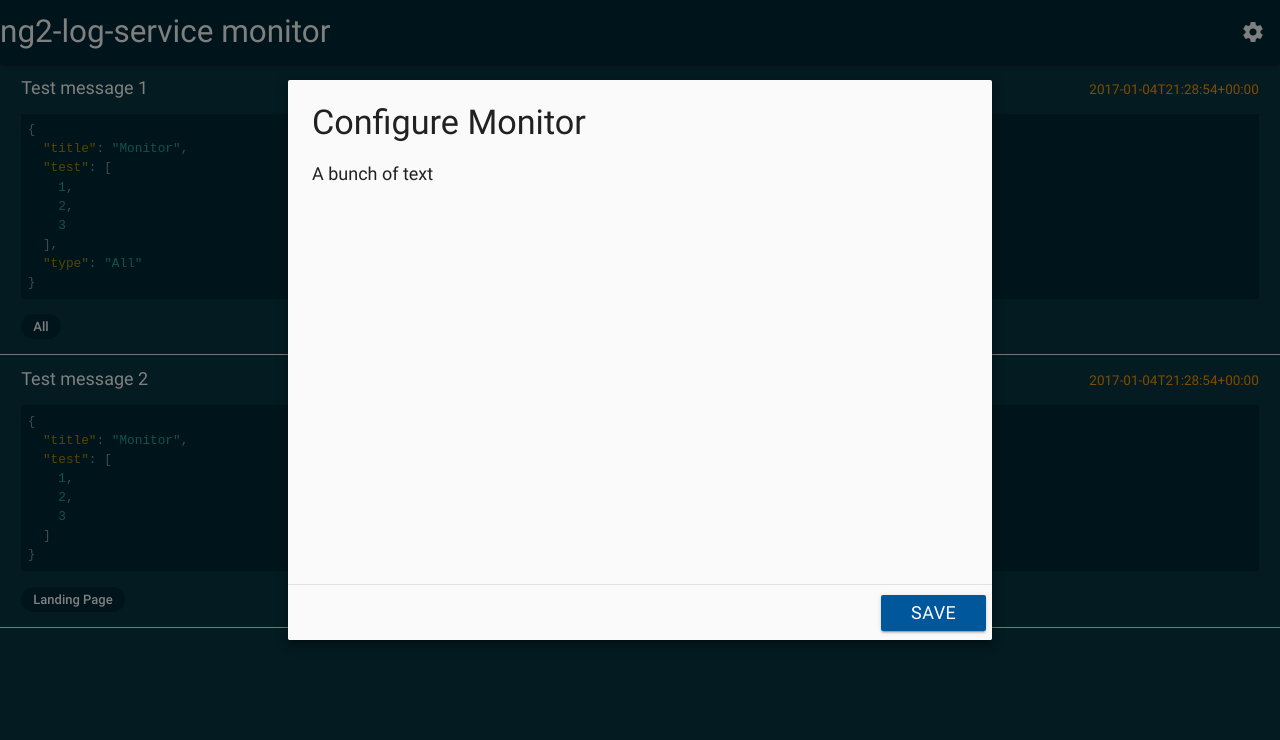
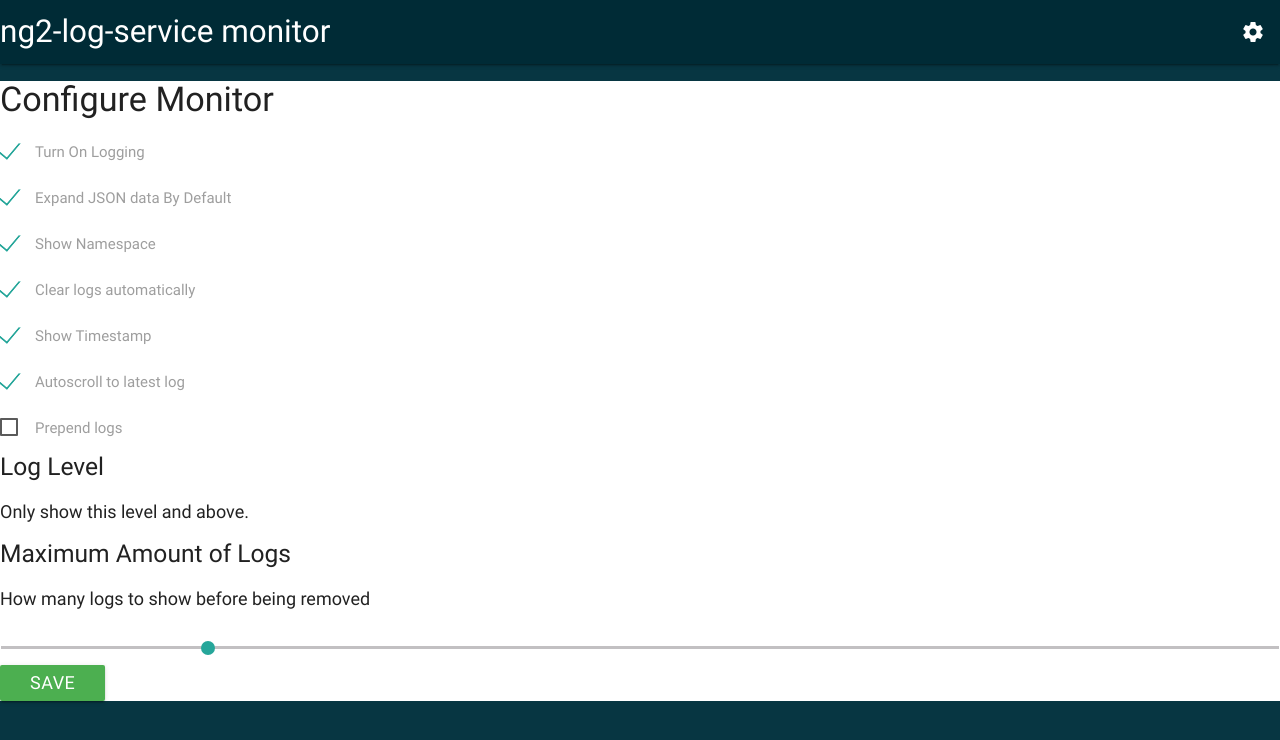
Before and after one commit to unisoftapps/ng2-log-service-extension, a browser extension: page devtools/log-viewer/log-viewer.html in a window 1280 px wide. Both pictures are taken after a click on the link "settings". Drawn offline with nearby package versions, Linux system fonts and the light colour scheme.

Commit message:
Updates to styling

```diff
--- a/devtools/log-viewer/log-viewer.html
+++ b/devtools/log-viewer/log-viewer.html
@@ -28,7 +28,7 @@
 
             <ul class="right">
               <li>
-                <a href="#modal1">
+                <a onclick="showSettings();">
                   <i class="material-icons">settings</i>
                 </a>
               </li>
@@ -38,7 +38,7 @@
         </nav>
       </div>
 
-      <div id="logs">
+      <div id="logs" v-if="showLogs">
 
         <div v-for="item in logs" class="log-item">
 
@@ -68,14 +68,58 @@
       </div>
     </div>
 
+
+
+
     <!-- Modal Structure -->
-    <div id="modal1" class="modal modal-fixed-footer ">
+    <div v-if="showSettings" id="settings" class="white">
       <div class="modal-content">
         <h4>Configure Monitor</h4>
-        <p>A bunch of text</p>
+        <form action="#">
+          <p>
+            <input checked="checked"  type="checkbox" id="enableLogging" />
+            <label for="enableLogging">Turn On Logging</label>
+          </p>
+          <p>
+            <input checked="checked"  type="checkbox" id="expandJson" />
+            <label for="expandJson">Expand JSON data By Default</label>
+          </p>
+          <p>
+            <input checked="checked" type="checkbox" id="showNamespace" />
+            <label for="showNamespace">Show Namespace</label>
+          </p>
+          <p>
+            <input checked="checked" type="checkbox" id="clearAutomatically" />
+            <label for="clearAutomatically">Clear logs automatically</label>
+          </p>
+          <p>
+            <input checked="checked" type="checkbox" id="showTimestamp" />
+            <label for="showTimestamp">Show Timestamp</label>
+          </p>
+          <p>
+            <input checked="checked" type="checkbox" id="autoScroll" />
+            <label for="autoScroll">Autoscroll to latest log</label>
+          </p>
+          <p>
+            <input type="checkbox" id="prependLogs" />
+            <label for="prependLogs">Prepend logs</label>
+          </p>
+          <h5>Log Level</h5>
+          <p>Only show this level and above.</p>
+          <div class="input-field col s12">
+            <select>
+              <option v-for="item in logLevels" value="item.value">{{item.label}}</option>
+            </select>
+          </div>
+          <h5>Maximum Amount of Logs</h5>
+          <p>How many logs to show before being removed</p>
+          <p class="range-field">
+            <input value="20" step="5" type="range" id="test5" min="5" max="100" />
+          </p>
+        </form>
       </div>
       <div class="modal-footer">
-        <a href="#!" class="modal-action modal-close waves-effect waves-green btn light-blue darken-4 ">Save</a>
+        <a href="#!" class="modal-action modal-close waves-effect waves-green-lighten-1 btn green ">Save</a>
       </div>
     </div>
 
--- a/devtools/log-viewer/log-viewer.js
+++ b/devtools/log-viewer/log-viewer.js
@@ -3,10 +3,27 @@
 $(document).ready(function(){
     $('.collapsible').collapsible();
     $('.modal').modal();
+    $('select').material_select();
   });
 
+
+var dateFormats = [
+    {
+        format: 'MMMM Do YYYY, h:mm:ss a',
+        label: 'January 4th 2017, 4:00:32 pm'
+    },
+    {
+        format: null,
+        label: '2017-01-04T16:08:48-05:00'
+    },
+    {
+        format: 'relative',
+        label: 'a few moments ago'
+    }
+]
+
 function addLog(log) {
-    log.date = moment().format();
+    log.date = moment().format(dateFormats[0].format);
     vue.logs.push(log);
     setTimeout(function() {
         hljs.initHighlighting.called = false;
@@ -14,14 +31,63 @@ function addLog(log) {
         //window.scrollTo(0,document.body.scrollHeight);
     }, 0);
 }
+// All = 1,
+//   Debug = 2,
+//   Info = 3,
+//   Warn = 4,
+//   Error = 5,
+//   Fatal = 6
+
+var levels = [
+    {
+        label: 'All',
+        value: 1
+    },
+    {
+        label: 'Debug',
+        value: 2
+    },
+    {
+        label: 'Info',
+        value: 3
+    },
+    {
+        label: 'Warn',
+        value: 4
+    },
+    {
+        label: 'Error',
+        value: 5
+    },
+    {
+        label: 'Fatal',
+        value: 6
+    }
+];
+
+All = 1,
+  Debug = 2,
+  Info = 3,
+  Warn = 4,
+  Error = 5,
+  Fatal = 6
 
 var vue = new Vue({
     el: '#vue',
     data: {
         logs: [],
-        title: 'ng2-log-service monitor'
+        title: 'ng2-log-service monitor',
+        showLogs: true
     }
 });
+
+var settings = new Vue({
+    el: '#settings',
+    data: {
+        logLevels: levels,
+        showSettings: false
+    }
+})
 
 addLog({
     message: 'Test message 1',
@@ -51,4 +117,16 @@ addLog({
 //         },
 //         type: 'Other'
 //     })
-// }, 1000);
+// }, 3000);
+
+function showSettings() {
+    console.log('show settings called');
+    vue.showLogs = !vue.showLogs;
+    settings.showSettings = !settings.showSettings
+    if(vue.showLogs) {
+        setTimeout(function() {
+            hljs.initHighlighting.called = false;
+            hljs.initHighlighting();
+        }, 0);
+    }
+}
```
Also changed, not shown: manifest.json.
